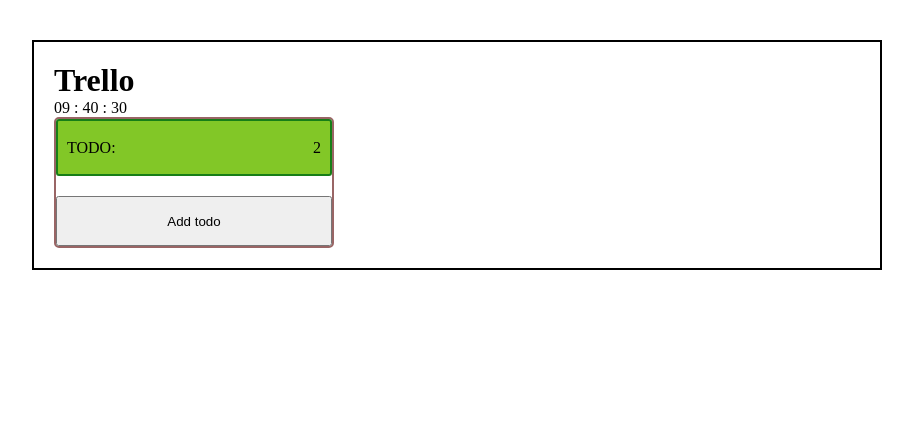
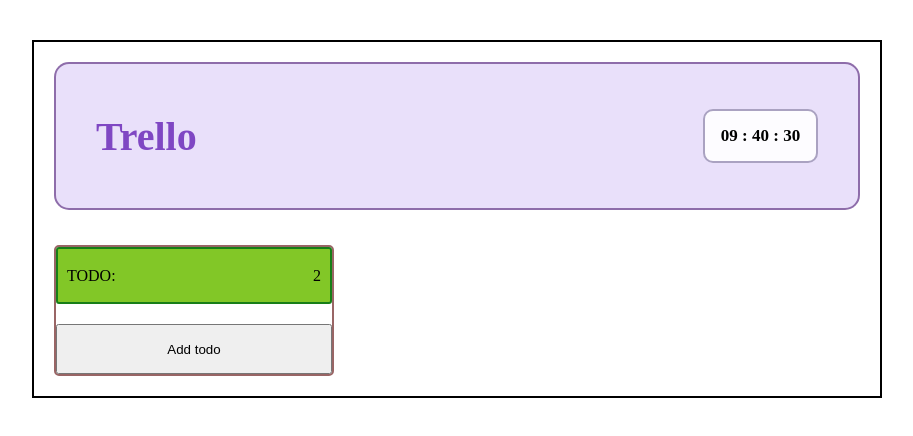
Before and after one commit to NATASHAmedvedeva95/Trello-M-N, a website built with Parcel: page src/index.html in a window 1280 px wide. Shown: the whole page, without its empty margins (183-1096 px from the left). Built offline with nearby package versions, Linux system fonts and the light colour scheme.

Commit message:
add block-head style

```diff
--- a/src/style.css
+++ b/src/style.css
@@ -9,13 +9,42 @@
   margin: auto;
   padding: 40px;
   margin: 0 auto;
-
 }
 .block_wrapper {
   padding: 20px;
   border: 2px solid black;
   width: 850px;
   margin: 0 auto;
+}
+.block-head {
+  background-color: #177e17;
+  justify-content: space-between;
+  display: flex;
+  flex-wrap: wrap;
+  align-items: center;
+  padding: 45px 40px;
+  border: 2px solid #815d9fe0;
+  border-radius: 15px;
+  margin-bottom: 35px;
+  background: #c3acf15e;
+}
+
+.main-title {
+  text-align: center;
+  font-size: 20px;
+  font-weight: 500;
+  color: #5a11afbd;
+}
+
+.time-board {
+  width: 115px;
+  text-align: center;
+  background: #ffffffe6;
+  border: 2px solid #7d72a0a6;
+  border-radius: 10px;
+  padding: 15px 12px;
+  font-size: 17px;
+  font-weight: 700;
 }
 .block_item_todo {
   width: 280px;
@@ -103,7 +132,7 @@
   justify-content: space-between;
 }
 /* модальное окно */
-.modal_window{
+.modal_window {
   display: none;
 }
 .modal_window_form {
```
